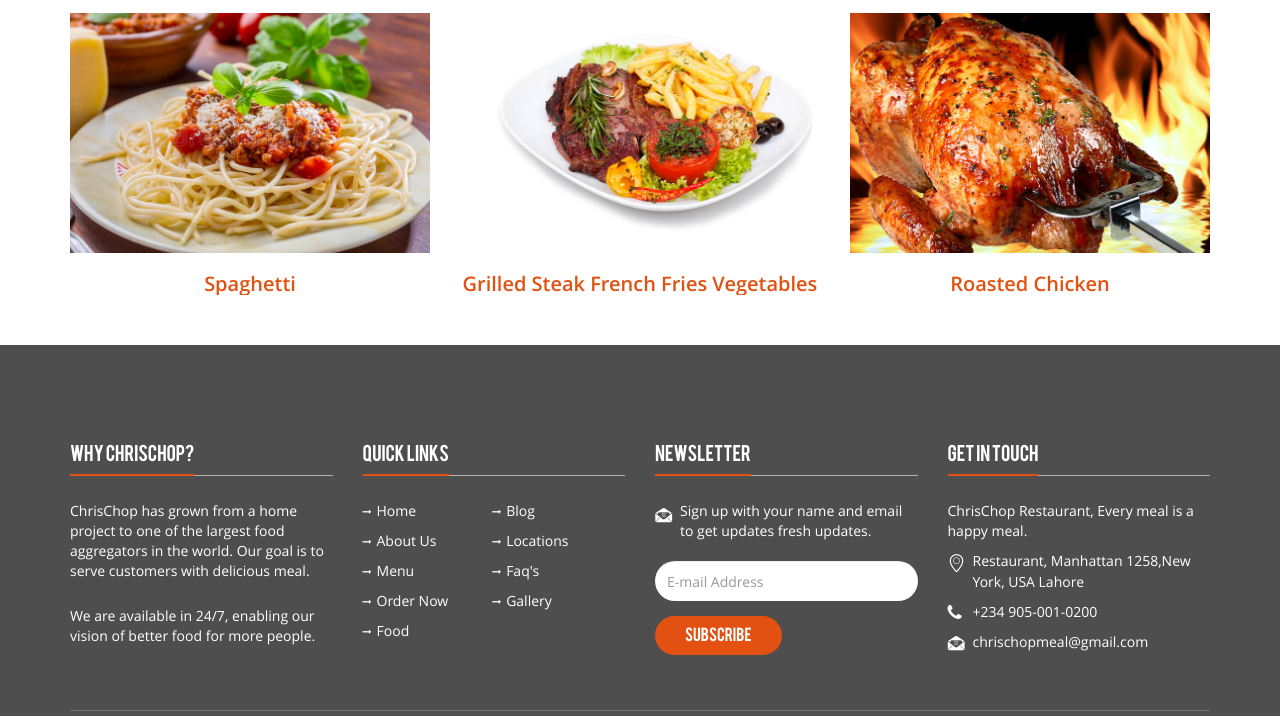
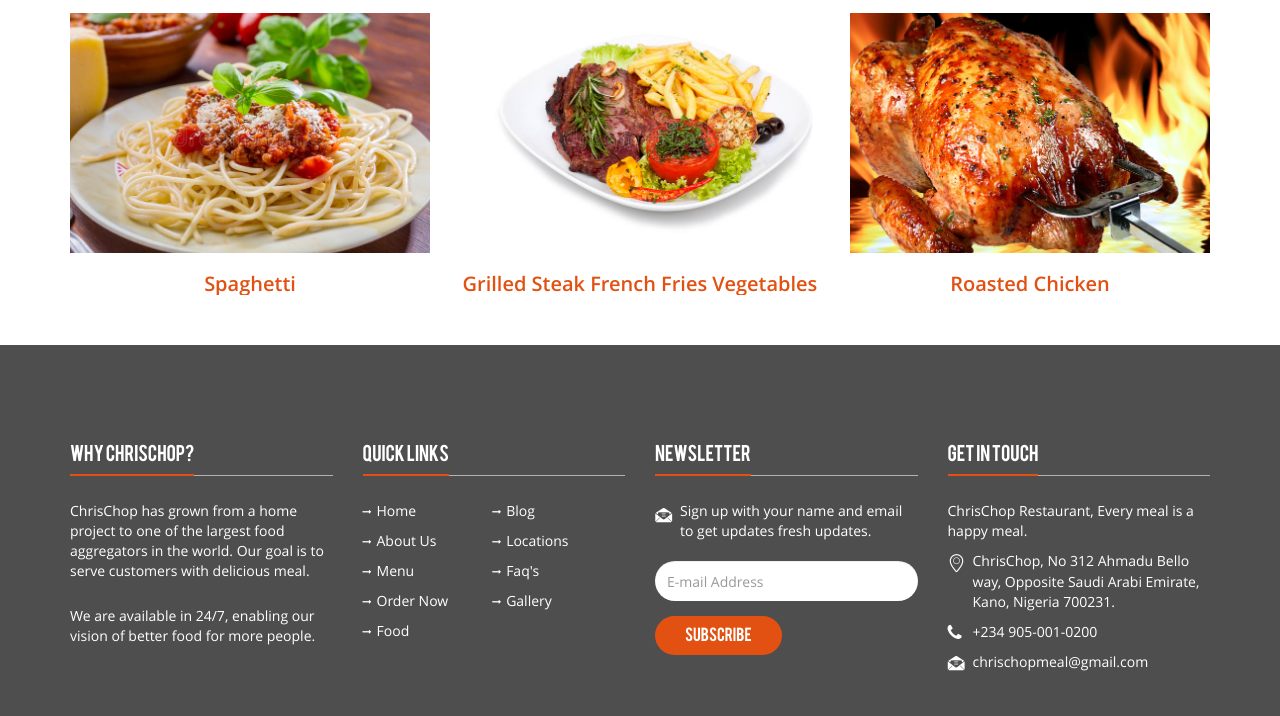
Before and after one commit to symon9/ChrisChop, a plain HTML site: page gallery.html in a window 1280 px wide. Shown: the part 1578-2294 px from the top of the page. Drawn offline with Linux system fonts and the light colour scheme; files whose address does not match are found by name.

Commit message:
made a correction to a typo

```diff
--- a/gallery.html
+++ b/gallery.html
@@ -408,7 +408,7 @@
         <h4 class="heading">Get in Touch</h4>
         <hr class="half_space">
         <p>ChrisChop Restaurant, Every meal is a happy meal.</p>
-        <p class="address"><i class="icon-location"></i>Restaurant, Manhattan 1258,New York, USA Lahore</p>
+        <p class="address"><i class="icon-location"></i>ChrisChop,  No 312 Ahmadu Bello way, Opposite Saudi Arabi Emirate, Kano, Nigeria 700231.</p>
         <p class="address"><i class="fa fa-phone"></i>+234 905-001-0200</p>
         <p class="address"><i class="icon-dollar"></i><a href="mailto:chrischopmeal@gmail.com">chrischopmeal@gmail.com</a></p>
       </div>
```
